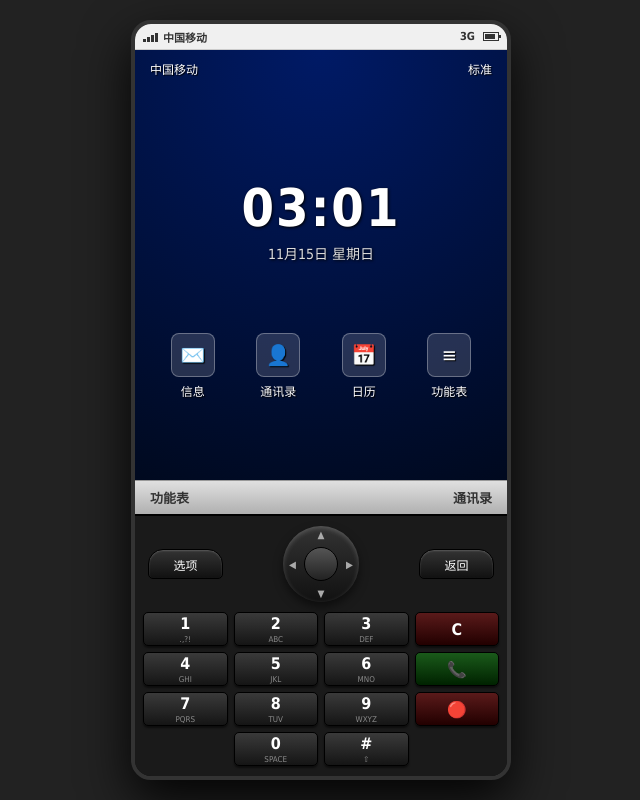
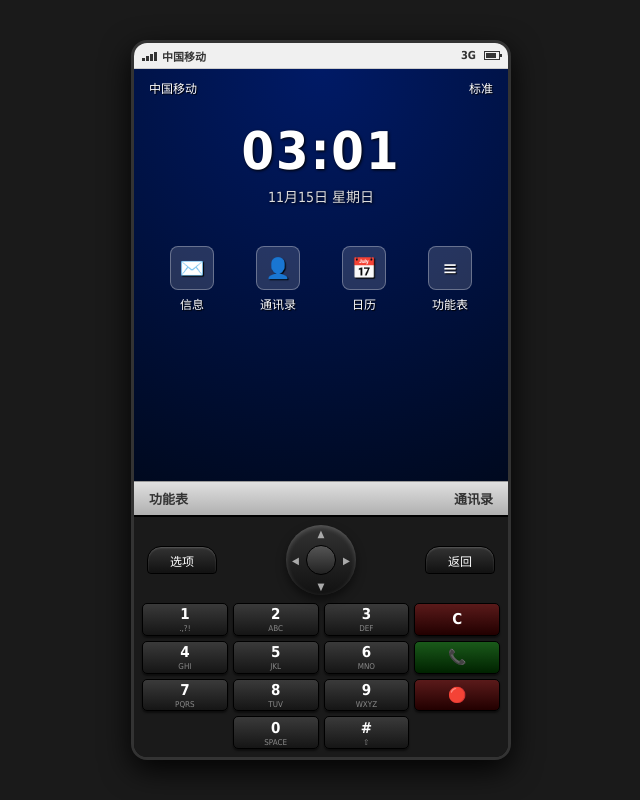
Before and after one commit to kh42d2rc8p-alt/OS-, a plain HTML site: page index.html in a window 1280 px wide. Shown: the whole page, without its empty margins (319-959 px from the left). Drawn offline with Linux system fonts and the light colour scheme.

Commit message:
Update index.html

```diff
--- a/index.html
+++ b/index.html
@@ -8,8 +8,9 @@
 /* ============ 基础重置 ============ */
 * { box-sizing: border-box; margin: 0; padding: 0; -webkit-tap-highlight-color: transparent; user-select: none; }
 body {
-  background: #222;
+  background: #1a1a1a;
   height: 100vh;
+  height: 100dvh; /* 动态视口高度，适配手机浏览器 */
   display: flex;
   justify-content: center;
   align-items: center;
@@ -17,34 +18,47 @@ body {
   overflow: hidden;
 }
 
-/* ============ 手机外壳 (直板机) ============ */
+/* ============ 手机外壳 ============ */
 .nokia-phone {
   position: relative;
   width: 100vw;
-  height: 95vh;
+  height: 90dvh; /* 不撑满，留出底部空间 */
   max-width: 380px;
-  max-height: 800px;
+  max-height: 750px;
   background: #111;
   display: flex;
   flex-direction: column;
   overflow: hidden;
-  border-radius: 20px;
-  border: 4px solid #333;
-  box-shadow: 0 20px 50px rgba(0,0,0,0.9);
+  border-radius: 16px;
+  border: 3px solid #333;
+  box-shadow: 0 10px 30px rgba(0,0,0,0.9);
 }
 
 /* ============ 1. 屏幕区域 ============ */
 .screen-container {
-  flex: 1; /* 占据上方剩余空间 */
-  background: #000;
+  flex: 1;
+  position: relative; /* 关键：让内部视图绝对定位 */
   display: flex;
   flex-direction: column;
+  background: #000;
   border-bottom: 2px solid #000;
+  overflow: hidden;
 }
 
-/* 状态栏 */
+/* 状态栏 (固定在屏幕顶部) */
 .status-bar {
-  height: 26px; background: #f0f0f0; border-bottom: 1px solid #ccc; display: flex; align-items: center; justify-content: space-between; padding: 0 8px; font-size: 11px; color: #333; font-weight: bold; flex-shrink: 0;
+  height: 26px;
+  background: #f0f0f0;
+  border-bottom: 1px solid #ccc;
+  display: flex;
+  align-items: center;
+  justify-content: space-between;
+  padding: 0 8px;
+  font-size: 11px;
+  color: #333;
+  font-weight: bold;
+  flex-shrink: 0;
+  z-index: 10;
 }
 .sb-left { display: flex; align-items: center; gap: 5px; }
 .sb-signal { display: flex; align-items: flex-end; gap: 1px; height: 10px; }
@@ -54,13 +68,37 @@ body {
 .sb-bat::after { content: ''; position: absolute; right: -3px; top: 2px; width: 2px; height: 3px; background: #333; }
 .sb-bat div { height: 100%; width: 80%; background: #333; }
 
-/* 视图层 */
-.view { display: none; flex: 1; flex-direction: column; background: #fff; position: relative; overflow: hidden; }
+/* 视图容器 (占据状态栏下方的所有空间) */
+.views-wrapper {
+  flex: 1;
+  position: relative;
+}
+
+/* 视图层 (绝对重叠) */
+.view {
+  position: absolute;
+  inset: 0;
+  display: none;
+  flex-direction: column;
+  background: #fff;
+  overflow: hidden;
+}
 .view.active { display: flex; }
 
-/* 软键底栏 (屏幕内) */
+/* 软键底栏 (固定在视图最底部) */
 .softkey-bar {
-  height: 34px; background: linear-gradient(180deg, #e0e0e0 0%, #b0b0b0 100%); border-top: 1px solid #999; display: flex; align-items: center; justify-content: space-between; padding: 0 10px; font-size: 13px; font-weight: bold; color: #333; flex-shrink: 0;
+  height: 34px;
+  background: linear-gradient(180deg, #e0e0e0 0%, #b0b0b0 100%);
+  border-top: 1px solid #999;
+  display: flex;
+  align-items: center;
+  justify-content: space-between;
+  padding: 0 10px;
+  font-size: 13px;
+  font-weight: bold;
+  color: #333;
+  flex-shrink: 0;
+  margin-top: auto; /* 强制推到底部 */
 }
 .sk-btn { cursor: pointer; padding: 5px; }
 .sk-btn:active { color: #0050ef; }
@@ -69,22 +107,19 @@ body {
 #home-view {
   background: radial-gradient(circle at top, #001a66 0%, #00081a 100%);
   color: #fff;
-  display: flex;
-  flex-direction: column;
-  justify-content: space-between; /* 时钟在上，快捷键在下 */
 }
 .home-top { padding: 10px 15px; display: flex; justify-content: space-between; font-size: 12px; text-shadow: 1px 1px 1px #000; }
-.home-clock { text-align: center; text-shadow: 1px 1px 3px #000; margin-top: 20px; }
+.home-clock { text-align: center; text-shadow: 1px 1px 3px #000; margin-top: 15px; }
 .home-clock .time { font-size: 52px; font-weight: bold; letter-spacing: 2px; }
 .home-clock .date { font-size: 14px; margin-top: 5px; color: #ddd; }
 
-/* 桌面快捷方式居中 */
+/* 桌面快捷方式 */
 .home-apps {
   display: grid;
   grid-template-columns: repeat(4, 1fr);
   gap: 10px;
   padding: 0 20px;
-  margin-bottom: 10px;
+  margin-top: 40px; /* 居中偏下位置 */
 }
 .home-app { display: flex; flex-direction: column; align-items: center; font-size: 12px; text-shadow: 1px 1px 1px #000; cursor: pointer; }
 .home-app:active { transform: scale(0.9); }
@@ -92,7 +127,7 @@ body {
 
 /* ============ 功能表 ============ */
 #menu-view { background: #0050ef; }
-.menu-grid { display: grid; grid-template-columns: repeat(3, 1fr); gap: 8px; padding: 15px 10px; align-content: start; overflow-y: auto; }
+.menu-grid { display: grid; grid-template-columns: repeat(3, 1fr); gap: 8px; padding: 15px 10px; align-content: start; overflow-y: auto; flex: 1;}
 .menu-item { display: flex; flex-direction: column; align-items: center; cursor: pointer; }
 .menu-item:active .menu-icon { transform: scale(0.9); }
 .menu-icon {
@@ -104,8 +139,9 @@ body {
 .menu-text { color: #fff; font-size: 12px; text-shadow: 1px 1px 1px #000; font-weight: bold; }
 
 /* ============ App 视图 ============ */
+#app-view { background: #fff; }
 .app-title { background: linear-gradient(180deg, #4a4a4a 0%, #222 100%); color: #fff; text-align: center; padding: 8px; font-size: 16px; font-weight: bold; border-bottom: 1px solid #000; flex-shrink: 0;}
-.app-content { flex: 1; overflow-y: auto; background: #fff; color: #000; padding: 10px; font-size: 14px; }
+.app-content { flex: 1; overflow-y: auto; padding: 10px; font-size: 14px; color: #000; }
 .list-item { padding: 12px 5px; border-bottom: 1px solid #ddd; display: flex; align-items: center; gap: 10px; cursor: pointer; }
 .list-item:active { background: #e0e0e0; }
 
@@ -116,43 +152,43 @@ body {
 .calc-btn { background: linear-gradient(180deg, #fff 0%, #ccc 100%); border: 1px solid #999; border-radius: 4px; font-size: 18px; font-weight: bold; display: flex; justify-content: center; align-items: center; box-shadow: 0 2px 0 #999; }
 .calc-btn:active { box-shadow: none; transform: translateY(2px); }
 
-/* ============ 2. 底部实体键盘区 (固定显示) ============ */
+/* ============ 2. 底部实体键盘区 ============ */
 .num-pad {
-  height: 260px; /* 固定高度 */
+  height: 240px; /* 适当压缩高度，防止被浏览器底栏遮挡 */
   background: #1a1a1a;
   display: flex;
   flex-direction: column;
-  padding: 10px 8px;
+  padding: 8px;
   flex-shrink: 0;
 }
-.nav-area { display: flex; justify-content: space-between; align-items: center; margin-bottom: 10px; padding: 0 5px;}
+.nav-area { display: flex; justify-content: space-between; align-items: center; margin-bottom: 8px; padding: 0 5px;}
 .nav-ring {
-  width: 76px; height: 76px; border-radius: 50%; background: linear-gradient(180deg, #333 0%, #111 100%);
+  width: 70px; height: 70px; border-radius: 50%; background: linear-gradient(180deg, #333 0%, #111 100%);
   position: relative; box-shadow: inset 0 2px 5px rgba(255,255,255,0.2), 0 5px 10px rgba(0,0,0,0.5);
   display: flex; justify-content: center; align-items: center; cursor: pointer;
 }
 .nav-ring:active { background: #000; }
-.nav-center { width: 34px; height: 34px; border-radius: 50%; background: linear-gradient(180deg, #555 0%, #222 100%); border: 1px solid #000; }
+.nav-center { width: 30px; height: 30px; border-radius: 50%; background: linear-gradient(180deg, #555 0%, #222 100%); border: 1px solid #000; }
 .nav-up, .nav-down, .nav-left, .nav-right { position: absolute; color: #aaa; font-size: 10px; pointer-events: none;}
 .nav-up { top: 3px; } .nav-down { bottom: 3px; } .nav-left { left: 6px; } .nav-right { right: 6px; }
 
 .softkey {
-  width: 75px; height: 30px; background: linear-gradient(180deg, #333 0%, #111 100%);
-  border-radius: 15px 15px 5px 5px; color: #fff; font-size: 12px;
+  width: 70px; height: 28px; background: linear-gradient(180deg, #333 0%, #111 100%);
+  border-radius: 14px 14px 4px 4px; color: #fff; font-size: 12px;
   display: flex; justify-content: center; align-items: center;
   box-shadow: inset 0 1px 2px rgba(255,255,255,0.2); border: 1px solid #000; cursor: pointer;
 }
 .softkey:active { background: #000; color: #0050ef; }
 
-.key-grid { display: grid; grid-template-columns: repeat(4, 1fr); gap: 6px; flex: 1; }
+.key-grid { display: grid; grid-template-columns: repeat(4, 1fr); gap: 5px; flex: 1; }
 .key {
   background: linear-gradient(180deg, #3a3a3a 0%, #151515 100%);
   border-radius: 5px; border: 1px solid #000; color: #fff;
   display: flex; flex-direction: column; justify-content: center; align-items: center;
-  font-size: 16px; font-weight: bold; box-shadow: 0 2px 2px rgba(0,0,0,0.5); cursor: pointer;
+  font-size: 15px; font-weight: bold; box-shadow: 0 2px 2px rgba(0,0,0,0.5); cursor: pointer;
 }
 .key:active { background: #000; }
-.key span { font-size: 8px; color: #888; margin-top: 2px; font-weight: normal; text-transform: uppercase; }
+.key span { font-size: 8px; color: #888; margin-top: 1px; font-weight: normal; text-transform: uppercase; }
 .key.red { background: linear-gradient(180deg, #5a1a1a 0%, #200); }
 .key.green { background: linear-gradient(180deg, #1a5a1a 0%, #020); }
 
@@ -165,32 +201,32 @@ body {
 
   <!-- 1. 屏幕区域 -->
   <div class="screen-container">
+    <!-- 状态栏永远在最上面 -->
     <div class="status-bar">
       <div class="sb-left"><div class="sb-signal"><div></div><div></div><div></div><div></div></div><span>中国移动</span></div>
       <div class="sb-left" style="gap: 8px;"><span>3G</span><div class="sb-bat"><div></div></div></div>
     </div>
 
-    <!-- 待机桌面 -->
+    <!-- 视图容器 (绝对定位重叠) -->
+    <div class="views-wrapper">
+
+      <!-- 视图 1：待机桌面 -->
       <div class="view active" id="home-view">
         <div class="home-top"><span>中国移动</span><span>标准</span></div>
-
         <div class="home-clock">
           <div class="time" id="home-time">10:00</div>
           <div class="date" id="home-date">11月15日 星期日</div>
         </div>
-
-      <!-- 快捷图标直接放中间 -->
         <div class="home-apps">
           <div class="home-app" onclick="openApp('messages')"><div class="icon">✉️</div>信息</div>
           <div class="home-app" onclick="openApp('contacts')"><div class="icon">👤</div>通讯录</div>
           <div class="home-app" onclick="openApp('calendar')"><div class="icon">📅</div>日历</div>
           <div class="home-app" onclick="switchView('menu')"><div class="icon">≡</div>功能表</div>
         </div>
-
         <div class="softkey-bar"><span class="sk-btn" onclick="switchView('menu')">功能表</span><span class="sk-btn">通讯录</span></div>
       </div>
 
-    <!-- 功能表 -->
+      <!-- 视图 2：功能表 -->
       <div class="view" id="menu-view">
         <div class="menu-grid">
           <div class="menu-item" onclick="openApp('messages')"><div class="menu-icon" style="background: linear-gradient(180deg,#fff,#0f0)">✉️</div><div class="menu-text">信息</div></div>
@@ -206,15 +242,17 @@ body {
         <div class="softkey-bar"><span class="sk-btn" onclick="openApp('calc')">打开</span><span class="sk-btn" onclick="switchView('home')">返回</span></div>
       </div>
 
-    <!-- App 容器 -->
+      <!-- 视图 3：App 容器 -->
       <div class="view" id="app-view">
         <div class="app-title" id="app-title">应用</div>
         <div class="app-content" id="app-content"></div>
         <div class="softkey-bar"><span class="sk-btn">选项</span><span class="sk-btn" onclick="closeApp()">返回</span></div>
       </div>
+
+    </div>
   </div>
 
-  <!-- 2. 物理键盘区域 (固定在下半部分) -->
+  <!-- 2. 物理键盘区域 -->
   <div class="num-pad">
     <div class="nav-area">
       <div class="softkey" onclick="handleSoftkey('left')">选项</div>
@@ -253,6 +291,7 @@ updateTime();
 let currentView = 'home';
 function switchView(view) {
   vibrate();
+  // 关键修复：清除所有 active，只给当前视图加
   document.querySelectorAll('.view').forEach(v => v.classList.remove('active'));
   document.getElementById(view + '-view').classList.add('active');
   currentView = view;
```
Lines whose indentation alone changed are shown as unchanged.
